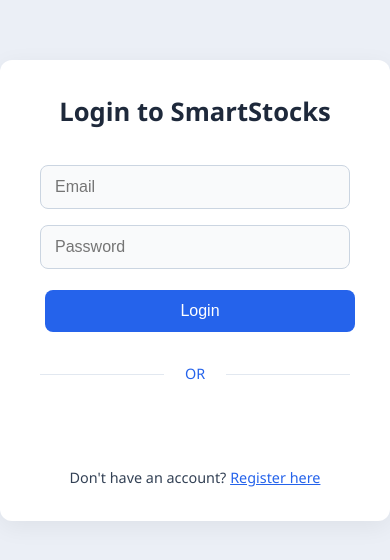
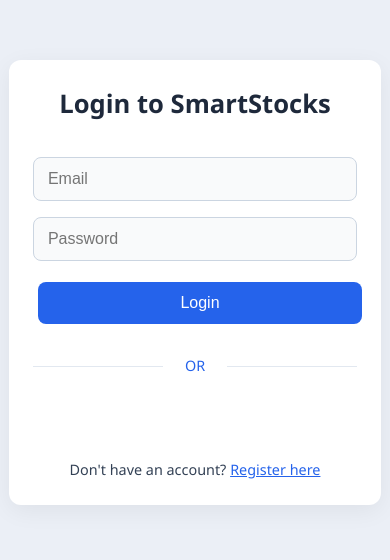
Before and after one commit to Kartikeyjindal/kreo, a React (Vite) app in the folder frontend/: page /recommend in a window 390 px wide. Shown: the top 560 px of the page. Built offline with nearby package versions, Linux system fonts and the light colour scheme; no server answers.

Commit message:
added ui features for mobiles

```diff
--- a/frontend/src/index.css
+++ b/frontend/src/index.css
@@ -13,11 +13,14 @@
   font-family: 'Segoe UI', Tahoma, Geneva, Verdana, sans-serif;
   color: #222;
   line-height: 1.6;
+  display: flex;
+  flex-direction: column;
+  align-items: center;
 }
 
 #root {
   min-height: 100vh;
-  width:100%;
+  width:98%;
 }
 .dark {
   filter: invert(0.92) hue-rotate(180deg) brightness(1.05) contrast(1.08);
--- a/frontend/src/pages/Login.css
+++ b/frontend/src/pages/Login.css
@@ -110,3 +110,13 @@
   justify-content: center;
   margin-bottom: 1rem;
 }
+.google-login-wrapper {
+  display: flex;
+  justify-content: center;
+}
+@media (max-width: 768px) {
+  .login-container {
+    padding: 1.5rem;
+    margin:60px 5px;
+  }
+}
--- a/frontend/src/pages/Login.jsx
+++ b/frontend/src/pages/Login.jsx
@@ -1,7 +1,7 @@
-import React, { useState,useEffect } from "react";
+import React, { useState, useEffect } from "react";
 import { useAuth } from "../context/AuthContext";
 import { GoogleLogin } from "@react-oauth/google";
-import './Login.css';
+import "./Login.css";
 
 function Login() {
   const { login, register, googleLogin } = useAuth();
@@ -20,7 +20,7 @@
     try {
       await login({ username, password });
     } catch (err) {
-      setError("Invalid credentials or user already exists");
+      setError("Invalid credentials");
     }
   };
 
@@ -93,10 +93,12 @@
         <span>OR</span>
       </div>
 
+      <div className="google-login-wrapper">
         <GoogleLogin
           onSuccess={handleGoogleSuccess}
           onError={handleGoogleError}
         />
+      </div>
 
       {error && <p className="error">{error}</p>}
 
--- a/frontend/src/pages/Recommendation.css
+++ b/frontend/src/pages/Recommendation.css
@@ -363,4 +363,5 @@
 .empty-content p {
   color: #6B7280;        /* gray-500 */
   font-size: 1rem;
+  padding: auto 1rem;
 }
```
Lines whose indentation alone changed are shown as unchanged.
